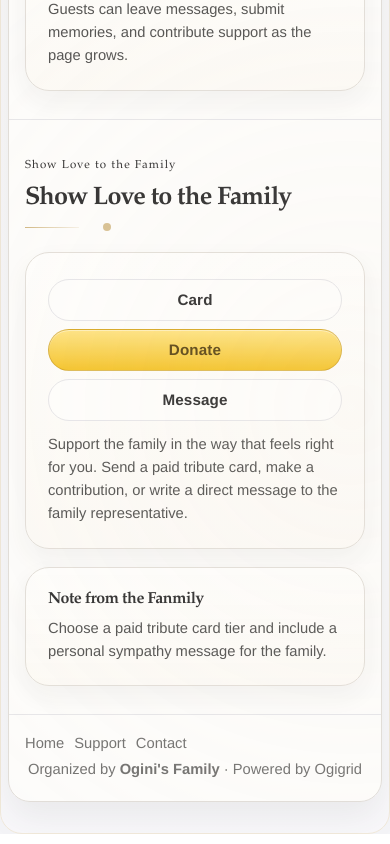
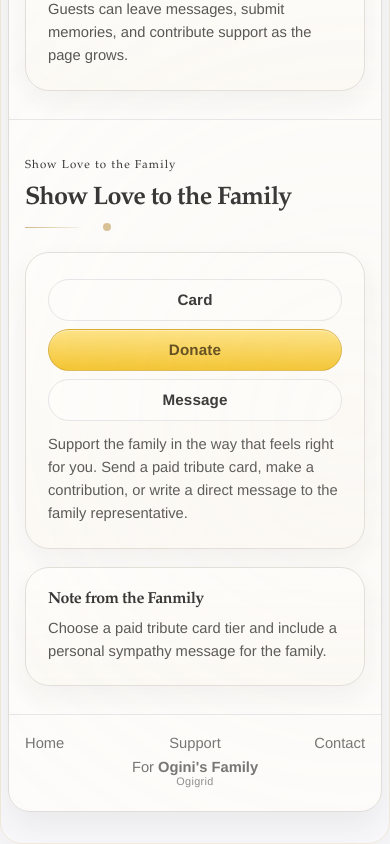
Before and after one commit to francis-dotcom/biotribute, a Next.js app: page /SirFemiOgini in a window 390 px wide. Shown: the part 4128-4972 px from the top of the page. Built offline with nearby package versions, Linux system fonts and the light colour scheme; no server answers.

Commit message:
code: 2 file(s)

```diff
--- a/src/app/[slug]/page.tsx
+++ b/src/app/[slug]/page.tsx
@@ -277,7 +277,10 @@ export default async function TributePage({ params }: PageProps) {
             <a href="#messages-section">Contact</a>
           </div>
           <div className="footer-credit">
-            Organized by <strong>Ogini's Family</strong> · Powered by Ogigrid
+            <span className="footer-credit-line">
+              For <strong>Ogini&apos;s Family</strong>
+            </span>
+            <span className="footer-credit-brand">Ogigrid</span>
           </div>
         </footer>
       </div>
--- a/src/app/globals.css
+++ b/src/app/globals.css
@@ -1408,7 +1408,16 @@ textarea {
 
 .footer-credit {
   width: 100%;
+  display: flex;
+  flex-direction: column;
+  align-items: flex-end;
   text-align: right;
+}
+
+.footer-credit-brand {
+  font-size: 0.74rem;
+  letter-spacing: 0.03em;
+  opacity: 0.82;
 }
 
 .form-status {
@@ -2528,12 +2537,41 @@ textarea {
   }
 
   .tribute-footer {
-    align-items: flex-start;
+    align-items: stretch;
     flex-direction: column;
+    gap: 8px;
+  }
+
+  .footer-links {
+    width: 100%;
+    flex-wrap: nowrap;
+    justify-content: space-between;
+    gap: 0;
+  }
+
+  .footer-links a {
+    flex: 1;
+  }
+
+  .footer-links a:nth-child(1) {
+    text-align: left;
+  }
+
+  .footer-links a:nth-child(2) {
+    text-align: center;
+  }
+
+  .footer-links a:nth-child(3) {
+    text-align: right;
   }
 
   .footer-credit {
+    align-items: center;
     text-align: center;
+  }
+
+  .footer-credit-brand {
+    font-size: 0.68rem;
   }
 
   .support-action-list {
```
